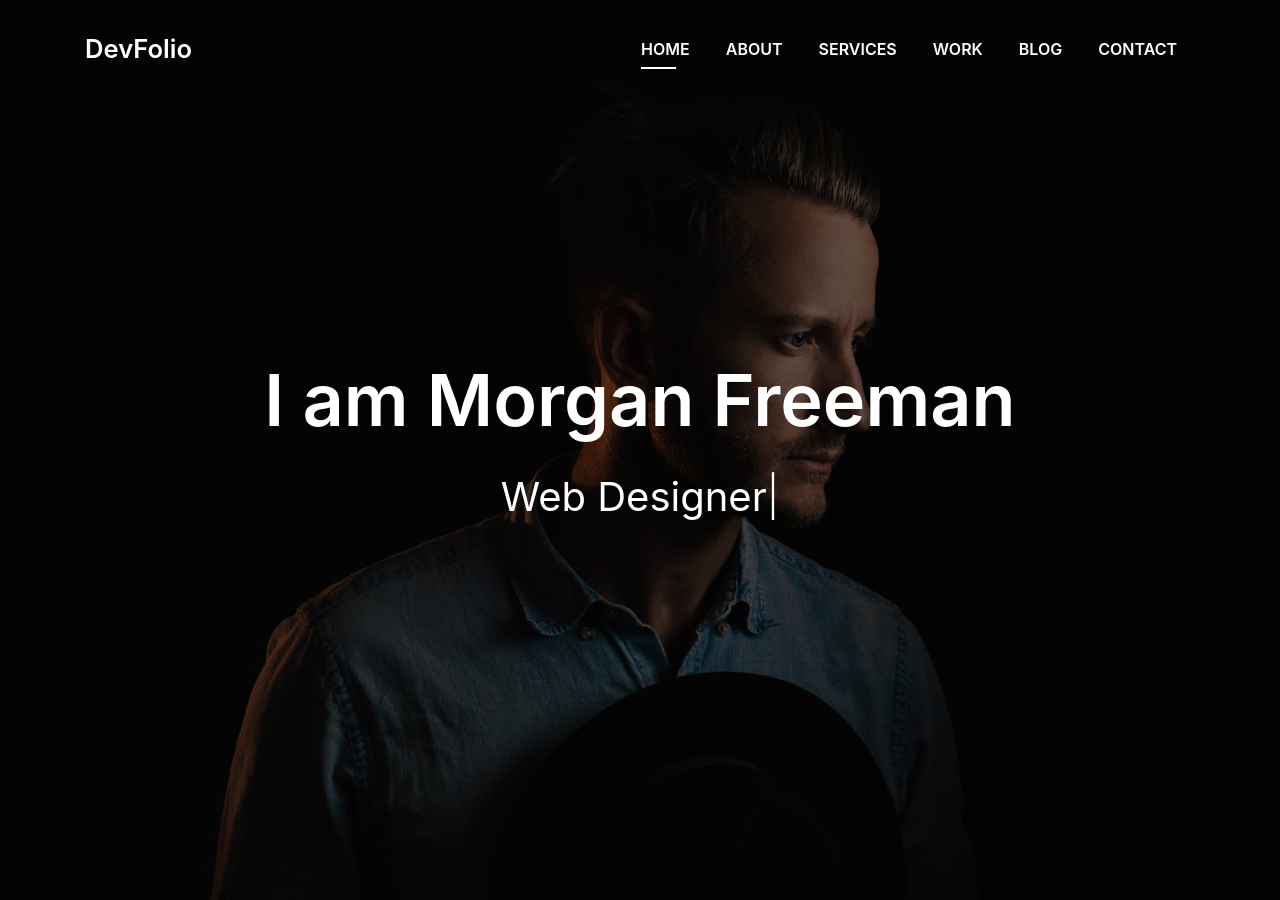
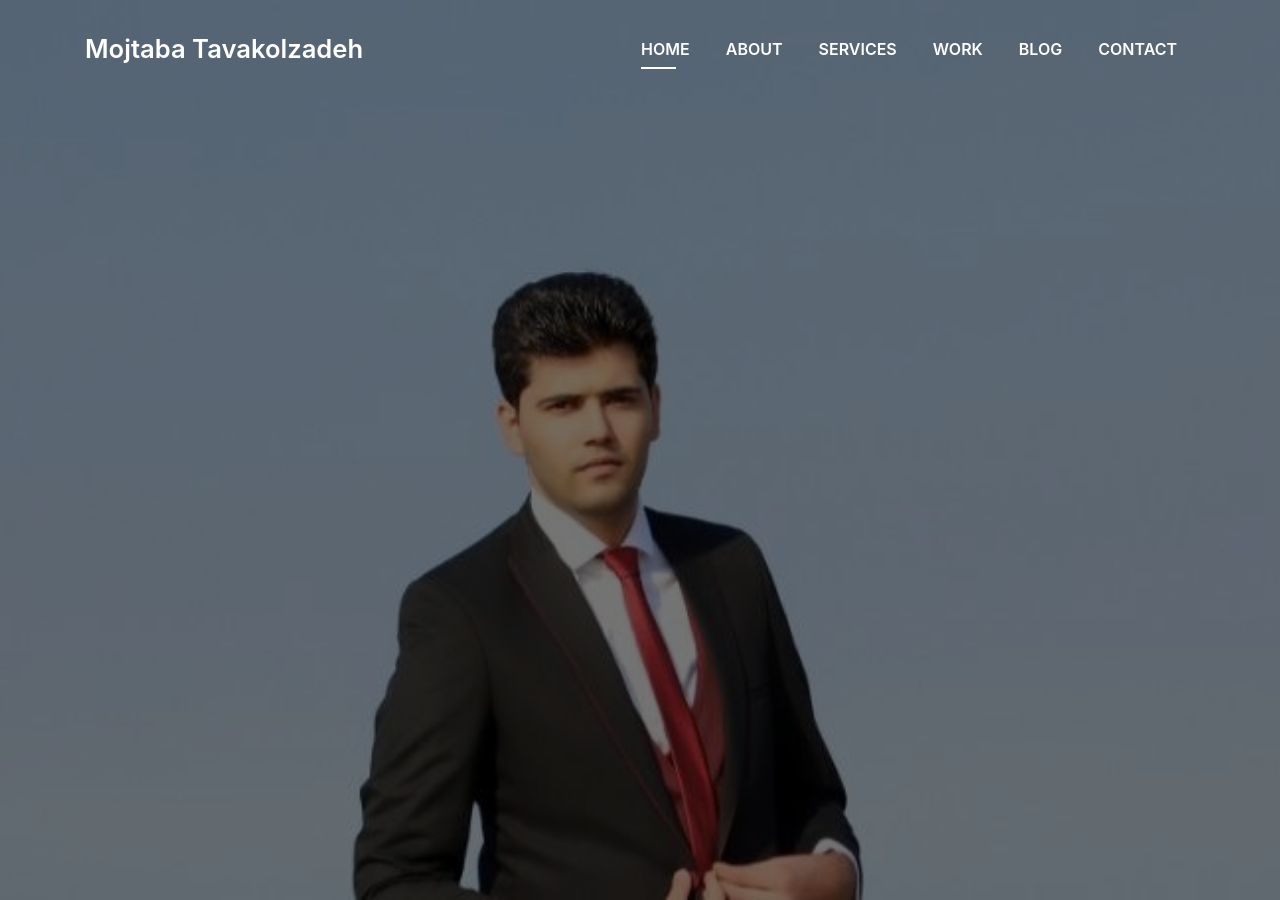
Before and after one commit to mojtabatavakolzadeh/mojtaba.github.io, a Jekyll site: the page index.html, which Jekyll copies as it is, in a window 1280 px wide and 900 px high. Built offline with Jekyll 4.4.1, drawn with Linux system fonts in a browser that asks for light colours; some web fonts are replaced.

Commit message:
add images

```diff
--- a/index.html
+++ b/index.html
@@ -37,7 +37,7 @@
   <!--/ Nav Star /-->
   <nav class="navbar navbar-b navbar-trans navbar-expand-md fixed-top" id="mainNav">
     <div class="container">
-      <a class="navbar-brand js-scroll" href="#page-top">DevFolio</a>
+      <a class="navbar-brand js-scroll" href="#page-top">Mojtaba Tavakolzadeh</a>
       <button class="navbar-toggler collapsed" type="button" data-toggle="collapse" data-target="#navbarDefault"
         aria-controls="navbarDefault" aria-expanded="false" aria-label="Toggle navigation">
         <span></span>
@@ -77,8 +77,7 @@
       <div class="table-cell">
         <div class="container">
           <!--<p class="display-6 color-d">Hello, world!</p>-->
-          <h1 class="intro-title mb-4">I am Morgan Freeman</h1>
-          <p class="intro-subtitle"><span class="text-slider-items">CEO DevFolio,Web Developer,Web Designer,Frontend Developer,Graphic Designer</span><strong class="text-slider"></strong></p>
+          <!-- <p class="intro-subtitle"><span class="text-slider-items">CEO Amertka,DevOps Engineer</span><strong class="text-slider"></strong></p> -->
           <!-- <p class="pt-3"><a class="btn btn-primary btn js-scroll px-4" href="#about" role="button">Learn More</a></p> -->
         </div>
       </div>
```
Also changed, not shown: img/intro-bg.jpg.
